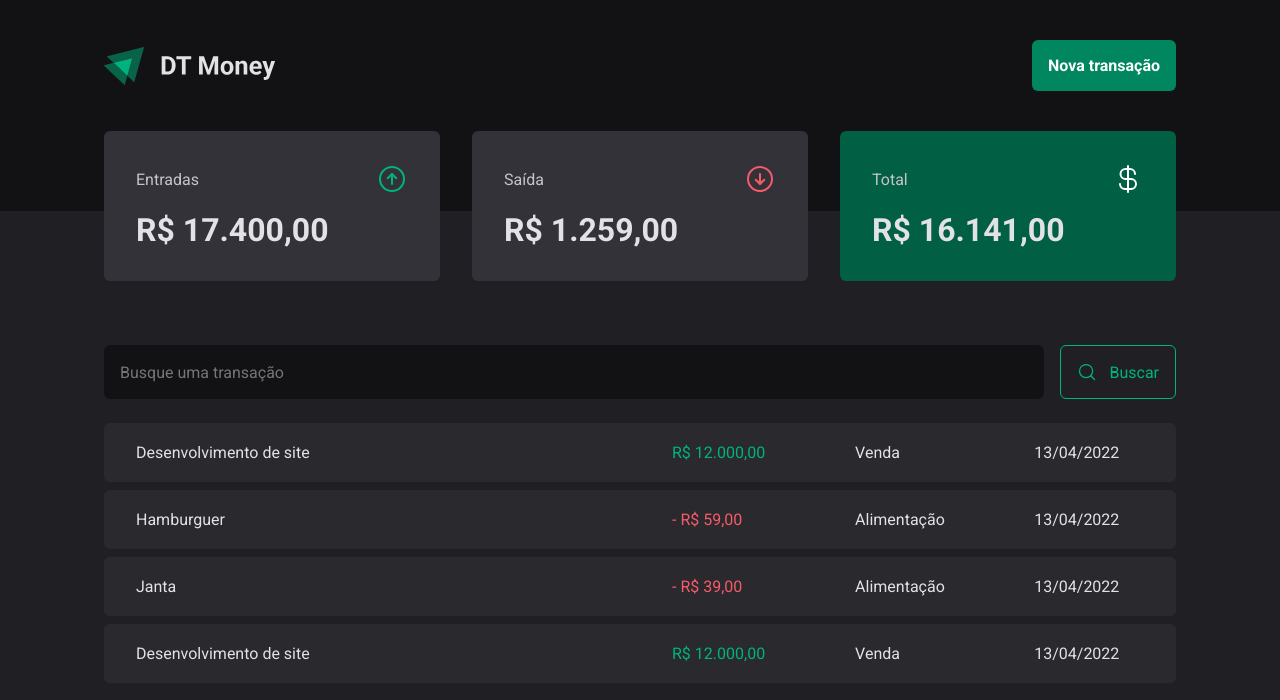
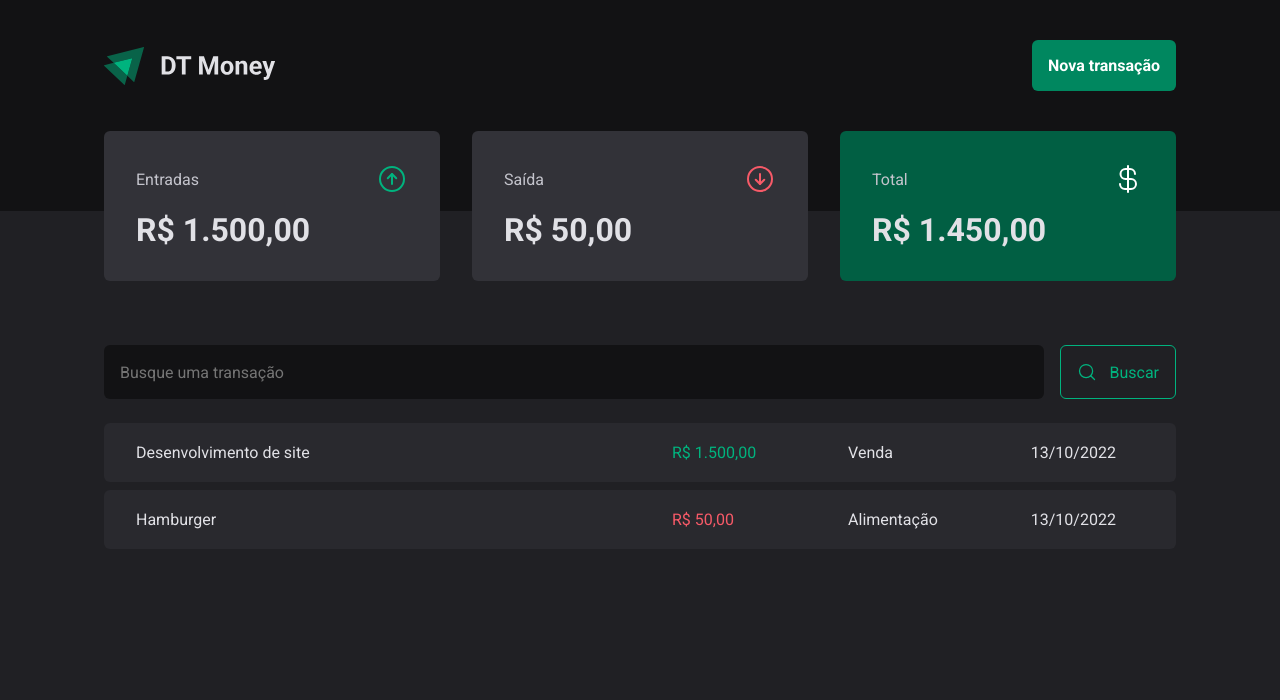
Before and after one commit to jarbsoncosta/Dt-Money, a React (Vite) app: page / in a window 1280 px wide. Shown: the top 700 px of the page. Built offline with nearby package versions, Linux system fonts and the light colour scheme; data requests are answered from the project's data file.

Commit message:
feat: create TransactionsContext

```diff
--- a/package.json
+++ b/package.json
@@ -5,6 +5,7 @@
   "type": "module",
   "scripts": {
     "dev": "vite",
+    "dev:server":"json-server server.json -p 3333 -w-d 500",
     "build": "tsc && vite build",
     "preview": "vite preview",
     "lint": "eslint src --ext .ts,.tsx"
--- /dev/null
+++ b/server.json
@@ -0,0 +1,21 @@
+
+{
+    "transactions":[
+        {
+            "id":1,
+            "description": "Desenvolvimento de site",
+            "type":"income",
+            "category":"Venda",
+            "price":1500,
+            "createdAt":"2022-10-13T16:21:44.832Z"
+        },
+        {
+            "id":2,
+            "description": "Hamburger",
+            "type":"outcome",
+            "category":"Alimentação",
+            "price":50,
+            "createdAt":"2022-10-13T16:36:44.832Z"
+        }
+    ]
+}
--- a/src/App.tsx
+++ b/src/App.tsx
@@ -1,4 +1,5 @@
 import { ThemeProvider } from 'styled-components'
+import { TransactionsProvider } from './contexts/TransactionsContext'
 import { Transactions } from './pages/Transactions'
 import { GlobalStyle } from './styles/global'
 import { defaultTheme } from './styles/themes/default'
@@ -6,7 +7,9 @@
 export function App() {
   return (
     <ThemeProvider theme={defaultTheme}>
-      <Transactions />
+      <TransactionsProvider>
+        <Transactions />
+      </TransactionsProvider>
       <GlobalStyle />
     </ThemeProvider>
   )
--- a/src/components/Summary/index.tsx
+++ b/src/components/Summary/index.tsx
@@ -1,8 +1,30 @@
 import { SummaryCard, SummaryContainer } from './styles'
-import Logo from '../../assets/logo.svg'
 import { ArrowCircleUp, ArrowCircleDown, CurrencyDollar } from 'phosphor-react'
+import { useContext } from 'react'
+import { TransactionsContext } from '../../contexts/TransactionsContext'
+import { formatPrice } from '../../utils/formatter'
 
 export function Summary() {
+  const { transactions } = useContext(TransactionsContext)
+
+  const summary = transactions.reduce(
+    (acc, transaction) => {
+      if (transaction.type === 'income') {
+        acc.income += transaction.price
+        acc.total += transaction.price
+      } else {
+        acc.outcome += transaction.price
+        acc.total -= transaction.price
+      }
+
+      return acc
+    },
+    {
+      income: 0,
+      outcome: 0,
+      total: 0,
+    },
+  )
   return (
     <SummaryContainer>
       <SummaryCard>
@@ -10,21 +32,21 @@
           <span>Entradas</span>
           <ArrowCircleUp size={32} color="#00b37e" />
         </header>
-        <strong> R$ 17.400,00</strong>
+        <strong>{formatPrice.format(summary.income)} </strong>
       </SummaryCard>
       <SummaryCard>
         <header>
           <span>Saída</span>
           <ArrowCircleDown size={32} color="#f75a68" />
         </header>
-        <strong> R$ 1.259,00</strong>
+        <strong>{formatPrice.format(summary.outcome)} </strong>
       </SummaryCard>
       <SummaryCard variant="green">
         <header>
           <span>Total</span>
           <CurrencyDollar size={32} color="#fff" />
         </header>
-        <strong>R$ 16.141,00</strong>
+        <strong>{formatPrice.format(summary.total)} </strong>
       </SummaryCard>
     </SummaryContainer>
   )
--- /dev/null
+++ b/src/contexts/TransactionsContext.tsx
@@ -0,0 +1,37 @@
+import { createContext, ReactNode, useEffect, useState } from 'react'
+
+interface Transaction {
+  id: number
+  description: string
+  type: 'income' | 'outcome'
+  category: string
+  price: number
+  createdAt: string
+}
+
+interface TransactionContextType {
+  transactions: Transaction[]
+}
+interface TransactionProviderProps {
+  children: ReactNode
+}
+export const TransactionsContext = createContext({} as TransactionContextType)
+
+export function TransactionsProvider({ children }: TransactionProviderProps) {
+  const [transactions, setTransections] = useState<Transaction[]>([])
+
+  async function LoadTransactions() {
+    const response = await fetch('http://localhost:3333/transactions')
+    const data = await response.json()
+    setTransections(data)
+  }
+  useEffect(() => {
+    LoadTransactions()
+  }, [])
+
+  return (
+    <TransactionsContext.Provider value={{ transactions }}>
+      {children}
+    </TransactionsContext.Provider>
+  )
+}
--- a/src/pages/Transactions/index.tsx
+++ b/src/pages/Transactions/index.tsx
@@ -1,7 +1,11 @@
 import { CalendarBlank, TagSimple } from 'phosphor-react'
+import { useContext } from 'react'
 import { Header } from '../../components/Header'
 import { SearchForm } from '../../components/SearchForm'
 import { Summary } from '../../components/Summary'
+import { TransactionsContext } from '../../contexts/TransactionsContext'
+import { formatDate, formatPrice } from '../../utils/formatter'
+
 import {
   CardTransactionResponsive,
   PriceHighlight,
@@ -10,6 +14,8 @@
 } from './styles'
 
 export function Transactions() {
+  const { transactions } = useContext(TransactionsContext)
+
   return (
     <div>
       <Header />
@@ -17,71 +23,45 @@
       <SearchForm />
       <TransactionContainer>
         <Table>
-          <tr>
-            <td width="50%">Desenvolvimento de site</td>
+          {transactions.map((transaction) => {
+            return (
+              <tr key={transaction.id}>
+                <td width="50%">{transaction.description} </td>
                 <td>
-              <PriceHighlight variant="income">R$ 12.000,00</PriceHighlight>
+                  <PriceHighlight variant={transaction.type}>
+                    {formatPrice.format(transaction.price)}{' '}
+                  </PriceHighlight>
                 </td>
-            <td>Venda</td>
-            <td>13/04/2022</td>
+                <td>{transaction.category} </td>
+                <td>{formatDate.format(new Date(transaction.createdAt))} </td>
               </tr>
-          <tr>
-            <td width="50%">Hamburguer</td>
-            <td>
-              <PriceHighlight variant="outcome">- R$ 59,00</PriceHighlight>
-            </td>
-            <td>Alimentação</td>
-            <td>13/04/2022</td>
-          </tr>
-          <tr>
-            <td width="50%">Janta</td>
-            <td>
-              <PriceHighlight variant="outcome">- R$ 39,00</PriceHighlight>
-            </td>
-            <td>Alimentação</td>
-            <td>13/04/2022</td>
-          </tr>
-          <tr>
-            <td width="50%">Desenvolvimento de site</td>
-            <td>
-              <PriceHighlight variant="income">R$ 12.000,00</PriceHighlight>
-            </td>
-            <td>Venda</td>
-            <td>13/04/2022</td>
-          </tr>
+            )
+          })}
         </Table>
-        <CardTransactionResponsive>
+        {transactions.map((transaction) => {
+          return (
+            <CardTransactionResponsive key={transaction.id}>
               <ul>
-            <li style={{ color: '#C4C4CC' }}>Janta</li>
+                <li style={{ color: '#C4C4CC' }}>{transaction.description} </li>
                 <li style={{ fontSize: '1.25rem' }}>
-              <PriceHighlight variant="outcome">- R$ 39,00</PriceHighlight>
+                  <PriceHighlight variant={transaction.type}>
+                    {transaction.type === 'outcome' && '- '}
+                    {formatPrice.format(transaction.price)}
+                  </PriceHighlight>
                 </li>
               </ul>
               <ul>
                 <li>
-              <TagSimple size={18} /> Alimentação
+                  <TagSimple size={18} /> {transaction.category}
                 </li>
                 <li>
-              <CalendarBlank size={18} /> 13/04/2022
+                  <CalendarBlank size={18} />
+                  {formatDate.format(new Date(transaction.createdAt))}
                 </li>
               </ul>
             </CardTransactionResponsive>
-        <CardTransactionResponsive>
-          <ul>
-            <li style={{ color: '#C4C4CC' }}>Janta</li>
-            <li style={{ fontSize: '1.25rem' }}>
-              <PriceHighlight variant="outcome">- R$ 39,00</PriceHighlight>
-            </li>
-          </ul>
-          <ul>
-            <li>
-              <TagSimple size={18} /> Alimentação
-            </li>
-            <li>
-              <CalendarBlank size={18} /> 13/04/2022
-            </li>
-          </ul>
-        </CardTransactionResponsive>
+          )
+        })}
       </TransactionContainer>
     </div>
   )
--- /dev/null
+++ b/src/utils/formatter.ts
@@ -0,0 +1,6 @@
+export const formatPrice = new Intl.NumberFormat('pt-br', {
+  style: 'currency',
+  currency: 'BRL',
+})
+
+export const formatDate = new Intl.DateTimeFormat('pt-BR')
```
Lines whose indentation alone changed are shown as unchanged.
